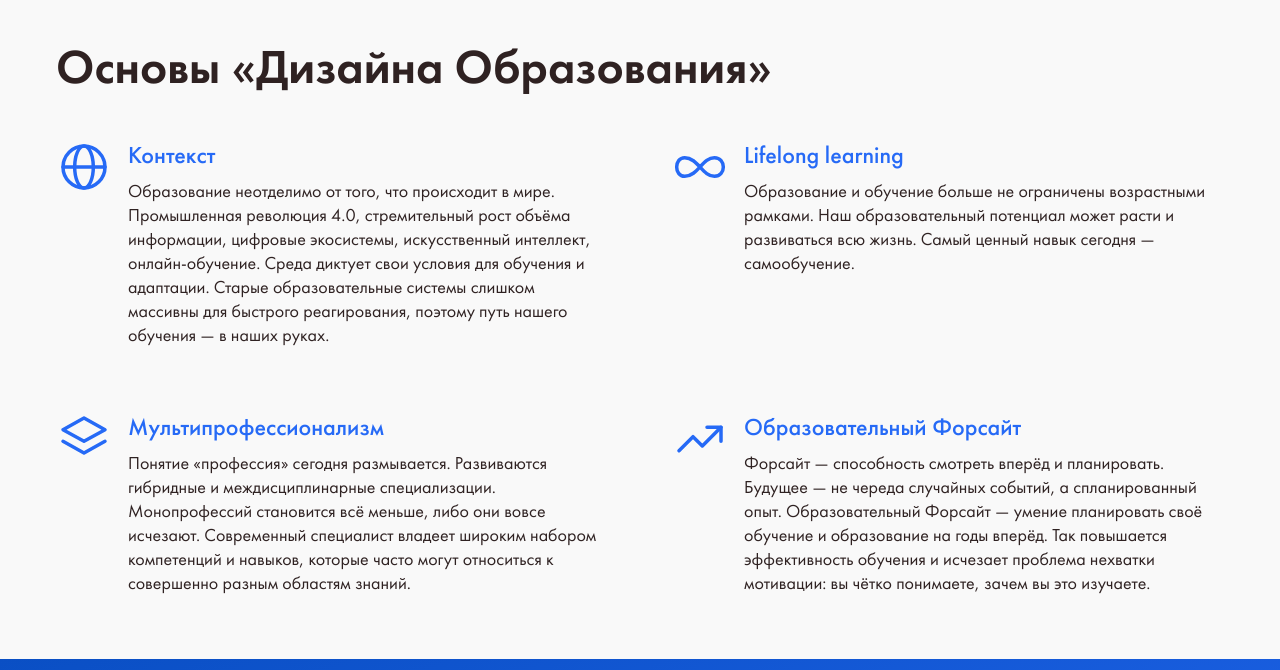
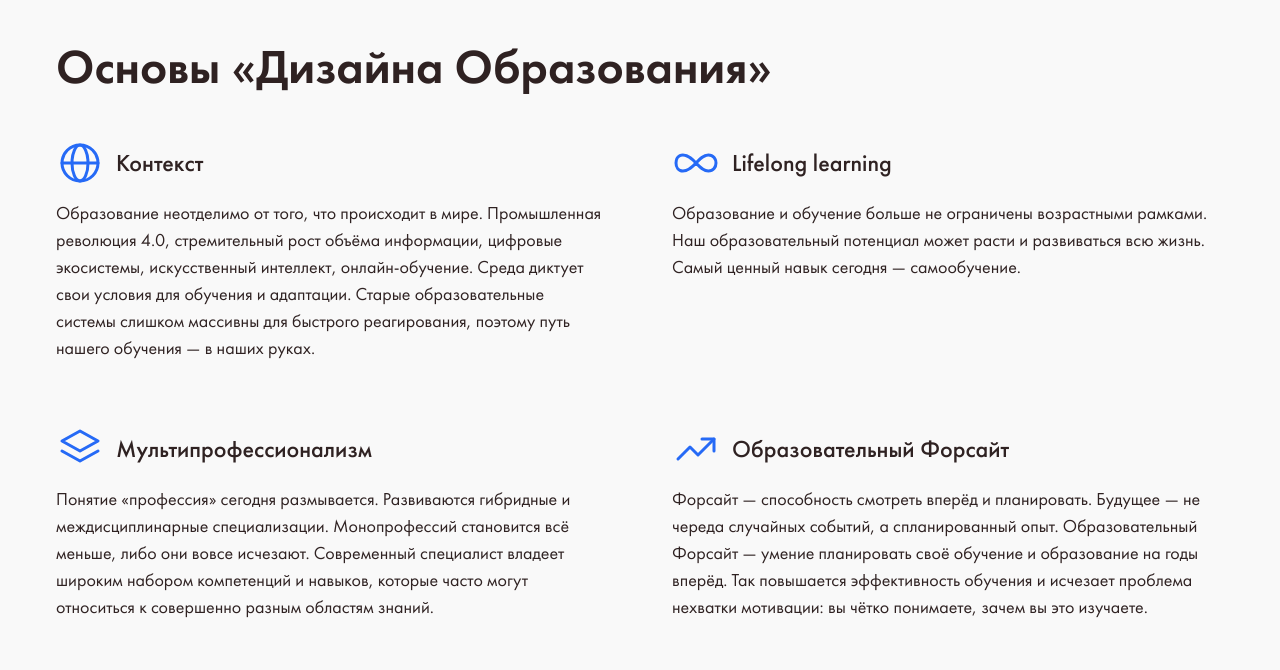
Before and after one commit to klbvct/education_new, a Next.js app: page /ru in a window 1280 px wide. Shown: the part 6700-7370 px from the top of the page. Built offline with nearby package versions, Linux system fonts and the light colour scheme; no server answers.

Commit message:
Put the basics icons inline before their titles
Icon and title share one row on all widths, with the text below; the
icon stays blue as the accent while the title turns black, and the text
uses Body L like the rest of the homepage.

Co-Authored-By: Claude Opus 5.5 <noreply@anthropic.com>

```diff
--- a/components/HomePage.tsx
+++ b/components/HomePage.tsx
@@ -322,12 +322,13 @@ export default function HomePage({ content, locale }: { content: HomeContent; lo
         <h2 className="mb-12 text-3xl font-bold text-dark md:text-5xl">{content.basics.heading}</h2>
         <div className="grid grid-cols-1 gap-16 md:grid-cols-2">
           {content.basics.items.map((item) => (
-            <div key={item.title} className="flex flex-col items-center gap-4 text-left md:flex-row md:items-start md:text-left">
-              <item.icon className="h-14 w-14 shrink-0 text-primary" />
-              <div>
-                <h3 className="mb-2 text-2xl font-medium text-primary">{item.title}</h3>
-                <p className="text-base leading-6">{item.text}</p>
-              </div>
+            <div key={item.title}>
+              {/* Icon sits inline before the title (like the way-step numbers): blue icon as the accent, black title */}
+              <h3 className="mb-3 flex items-center gap-3 text-2xl font-medium text-dark">
+                <item.icon className="h-10 w-10 shrink-0 text-primary min-[992px]:h-12 min-[992px]:w-12" />
+                <span>{item.title}</span>
+              </h3>
+              <p className="text-base leading-[1.5] min-[992px]:text-[18px]">{item.text}</p>
             </div>
           ))}
         </div>
```
